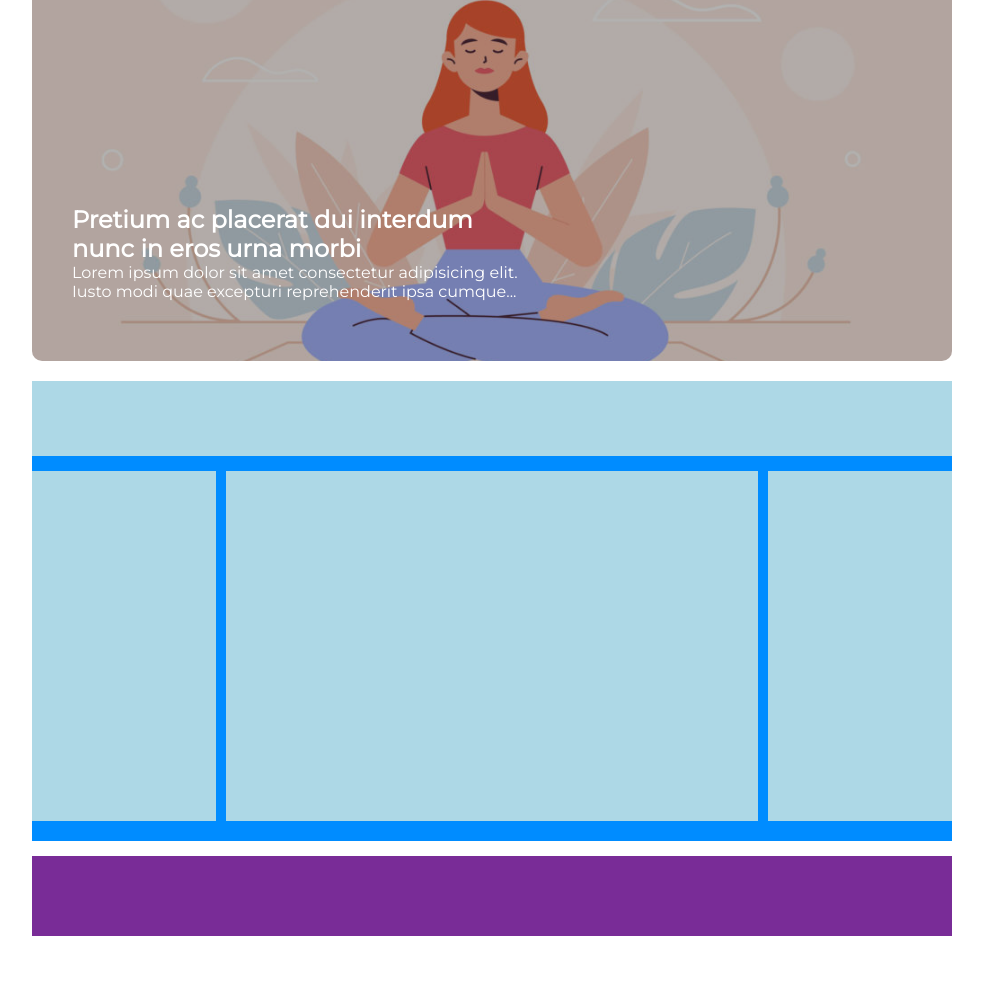
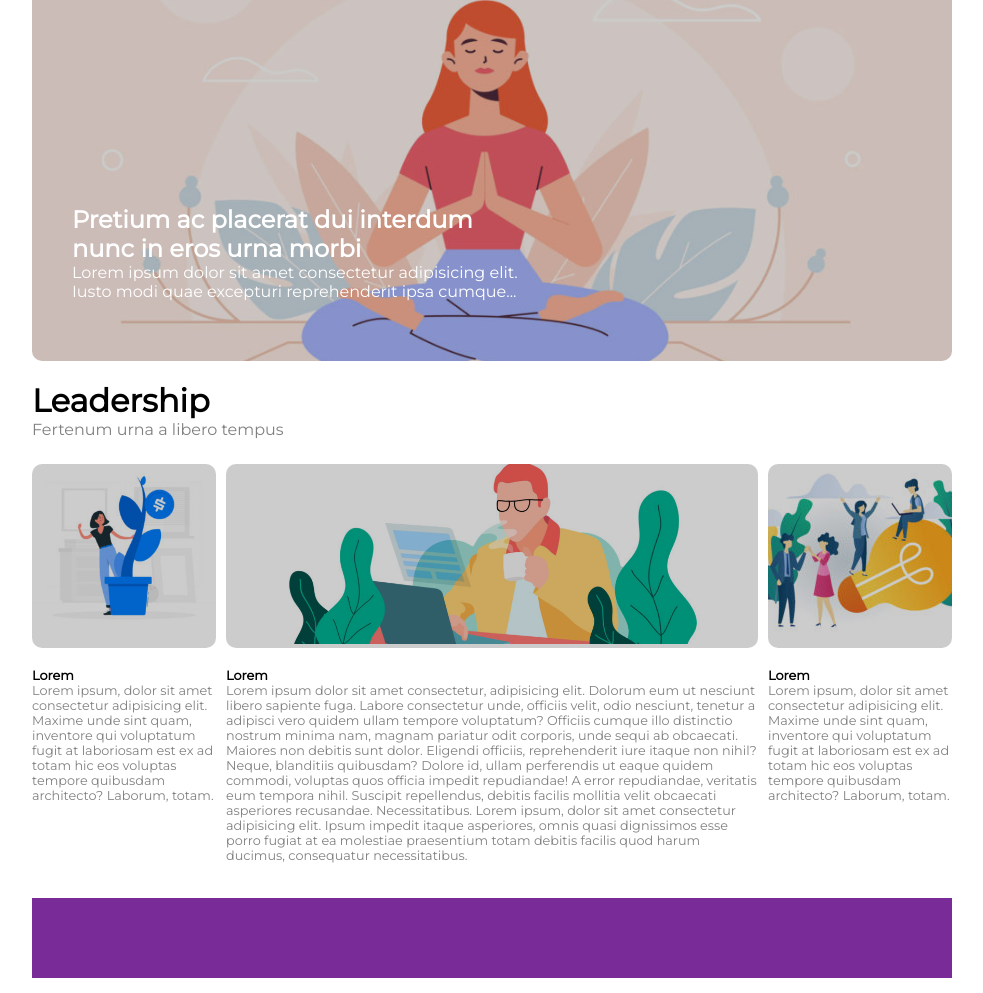
Before and after one commit to LeonardoCeccarelli/htmlcss-wp, a plain HTML site: page index.html in a window 1280 px wide. Shown: the part 219-1212 px from the top of the page, without its empty margins (148-1131 px from the left). Before the commit the page ends 1170 px from the top, so only its background shows below. Drawn offline with Linux system fonts and the light colour scheme.

Commit message:
inserimento main con differenziazioni fra colonne

```diff
--- a/css/style.css
+++ b/css/style.css
@@ -66,15 +66,6 @@ header a {
     border-radius: 10px;
 }
 
-.fst_section::before {
-    content: "";
-    position: absolute;
-    width: 100%;
-    height: 100%;
-    background-color: rgba(0,0,0,0.3);
-    border-radius: 10px;
-}
-
 .fst_section_text {
     position: absolute;
     bottom: 60px;
@@ -84,24 +75,53 @@ header a {
 }
 
 .snd_section {
-    background-color: rgb(0, 140, 255);
     padding-bottom: 20px;
 }
 
 .top_s_section {
-    background-color: lightblue;
-    height: 75px;
-    margin-bottom: 15px;
+    margin-bottom: 25px;
 }
 
 .column_cards {
-    background-color: lightblue;
     float: left;
-    height: 350px;
     width: 20%;
+}
+
+.img_columns {
+    position: relative;
+}
+
+.text_columns {
+    padding-top: 20px;
+    font-size: 80%;
 }
 
 .snd_column {
     margin: 0 10px;
     width: calc(100% - 40% - 20px);
 }
+
+/* Selettori avanzati */
+
+.overlay::before {
+    content: "";
+    position: absolute;
+    width: 100%;
+    height: 100%;
+    background-color: rgba(0,0,0,0.2);
+    border-radius: 10px;
+}
+
+.top_s_section > span {
+    color: grey;
+}
+
+.column_cards img {
+    width: 100%;
+    height: 180px;
+    object-fit: cover;
+}
+
+.text_columns p {
+    color: grey;
+}
--- a/index.html
+++ b/index.html
@@ -29,7 +29,7 @@
 
         <main>
 
-            <section class="fst_section space_container">
+            <section class="fst_section space_container overlay">
 
                 <div class="fst_section_text">
                     <h2>Pretium ac placerat dui interdum nunc in eros urna morbi</h2>
@@ -41,17 +41,60 @@
             <div class="snd_section space_container">
 
                 <!-- header seconda sezione -->
-                <div class="top_s_section background_s"></div>
+                <div class="top_s_section">
+                    <h1>Leadership</h1>
+                    <span>Fertenum urna a libero tempus</span>
+                </div>
 
                 <div class="column_section clearfix">
+
                     <!-- prima colonna -->
-                    <div class="column_cards"></div>
+                    <div class="column_cards">
+
+                        <!-- Immagine -->
+                        <div class="img_columns overlay">
+                            <img class="overlay" src="img/img-1.jpg" alt="Img">
+                        </div>
+
+                        <div class="text_columns">
+                            <h4>Lorem</h4>
+                            <p>Lorem ipsum, dolor sit amet consectetur adipisicing elit. Maxime unde sint quam, inventore qui voluptatum fugit at laboriosam est ex ad totam hic eos voluptas tempore quibusdam architecto? Laborum, totam.</p>
+                        </div>
+
+                    </div>
 
                         <!-- seconda colonna -->
-                    <div class="column_cards snd_column"></div>
+                    <div class="column_cards snd_column">
+
+                        <!-- Immagine -->
+                        <div class="img_columns overlay">
+                            <img src="img/banner-2.jpg" alt="Banner">
+                        </div>
+
+                        <div class="text_columns">
+                            <h4>Lorem</h4>
+                            <p>Lorem ipsum dolor sit amet consectetur, adipisicing elit. Dolorum eum ut nesciunt libero sapiente fuga. Labore consectetur unde, officiis velit, odio nesciunt, tenetur a adipisci vero quidem ullam tempore voluptatum?
+                            Officiis cumque illo distinctio nostrum minima nam, magnam pariatur odit corporis, unde sequi ab obcaecati. Maiores non debitis sunt dolor. Eligendi officiis, reprehenderit iure itaque non nihil? Neque, blanditiis quibusdam?
+                            Dolore id, ullam perferendis ut eaque quidem commodi, voluptas quos officia impedit repudiandae! A error repudiandae, veritatis eum tempora nihil. Suscipit repellendus, debitis facilis mollitia velit obcaecati asperiores recusandae.
+                            Necessitatibus. Lorem ipsum, dolor sit amet consectetur adipisicing elit. Ipsum impedit itaque asperiores, omnis quasi dignissimos esse porro fugiat at ea molestiae praesentium totam debitis facilis quod harum ducimus, consequatur necessitatibus.</p>
+                        </div>
+
+                    </div>
 
                     <!-- terza colonna -->
-                    <div class="column_cards"></div>
+                    <div class="column_cards">
+
+                         <!-- Immagine -->
+                         <div class="img_columns overlay">
+                            <img class="overlay" src="img/img-3.jpg" alt="Img">
+                        </div>
+
+                        <div class="text_columns">
+                            <h4>Lorem</h4>
+                            <p>Lorem ipsum, dolor sit amet consectetur adipisicing elit. Maxime unde sint quam, inventore qui voluptatum fugit at laboriosam est ex ad totam hic eos voluptas tempore quibusdam architecto? Laborum, totam.</p>
+                        </div>
+
+                    </div>
                 </div>
             </div>
 
```
